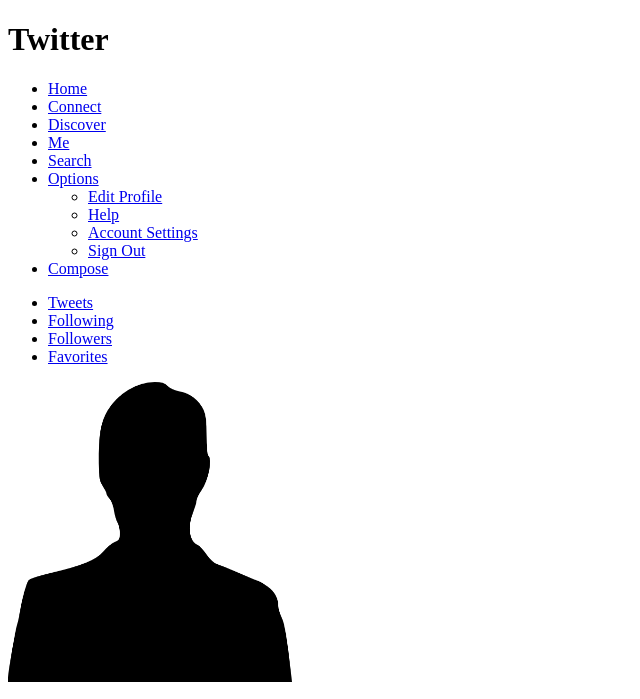
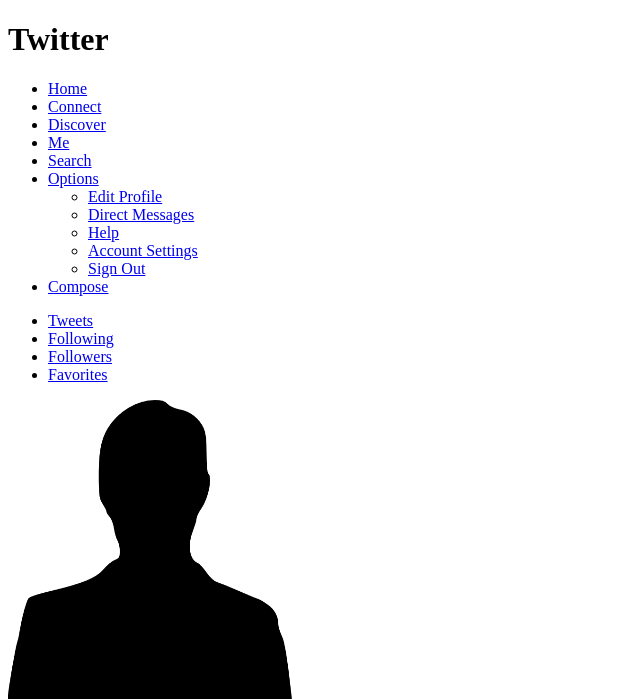
Before and after one commit to djsantos/Mount-Snow, a Node server app: page /followers in a window 1280 px wide. Shown: the top 699 px of the page, without its empty margins (0-640 px from the left). Run offline with Node 20, Linux system fonts and the light colour scheme; some libraries are stand-ins or nearby versions.

Commit message:
Update followers.ejs

```diff
--- a/views/followers.ejs
+++ b/views/followers.ejs
@@ -36,7 +36,7 @@
 				  <li><a href = "#">Options</a>
 					<ul>
 						<li><a href = "/profile">Edit Profile</a></li>
-
+						<li><a href = "/directMessage">Direct Messages</a></li>
 						<li><a href = "/help">Help</a></li>
 						<li><a href = "/settings">Account Settings</a></li>
 						<li><a href = "/signout">Sign Out</a></li>
```
